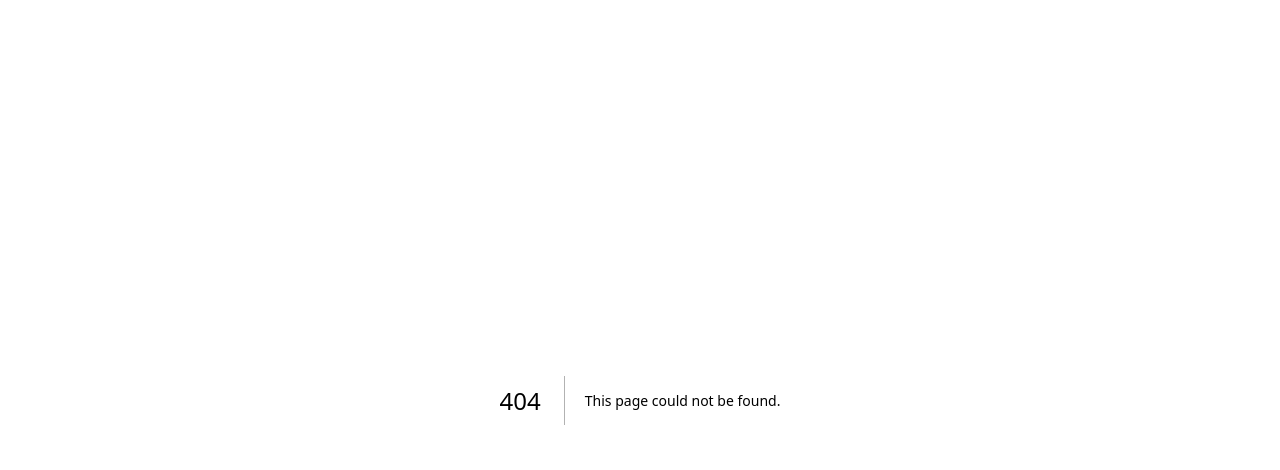
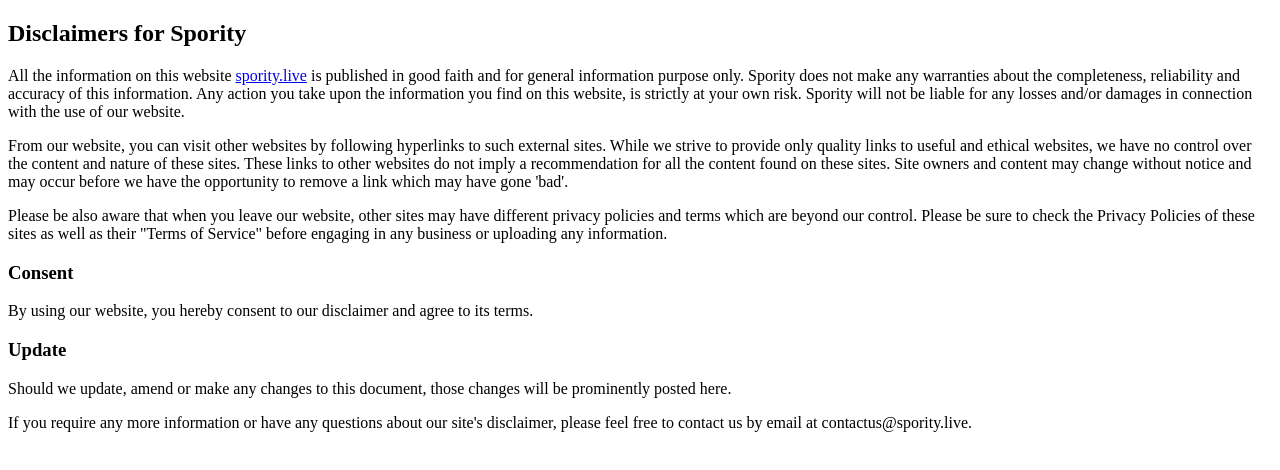
Before and after one commit to mhmAdmin1122/spority, a Next.js app: page /Components/Sections/DisclaimerSection in a window 1280 px wide. Before the commit this address had no page. Shown: the top 470 px of the page. Built offline with nearby package versions, Linux system fonts and the light colour scheme.

Commit message:
disclaimer layout created

```diff
--- a/pages/Components/Footer.tsx
+++ b/pages/Components/Footer.tsx
@@ -48,7 +48,7 @@
           <Link href="/">Our Mission</Link>
           <Link href="/">Our Team</Link>
           <Link href="/Privacy-Policy">Privacy Policy</Link>
-          <Link href="/">Disclaimer</Link>
+          <Link href="/Disclaimers">Disclaimer</Link>
         </div>
       </div>
     </footer>
--- /dev/null
+++ b/pages/Components/Sections/DisclaimerSection.tsx
@@ -0,0 +1,41 @@
+import Link from "next/link";
+import React from "react";
+
+const DisclaimerSection = () => {
+  return (
+    <div className="disclaimer-section">
+      <h2 className="heading">Disclaimers for Spority</h2>
+      <p>
+        All the information on this website <Link href={"/"} className="text-[#ff4500]">spority.live</Link> is published in
+        good faith and for general information purpose only. Spority does not
+        make any warranties about the completeness, reliability and accuracy of
+        this information. Any action you take upon the information you find on
+        this website, is strictly at your own risk. Spority will not be liable
+        for any losses and/or damages in connection with the use of our website.
+      </p>
+      <p>
+        From our website, you can visit other websites by following hyperlinks
+        to such external sites. While we strive to provide only quality links to
+        useful and ethical websites, we have no control over the content and
+        nature of these sites. These links to other websites do not imply a
+        recommendation for all the content found on these sites. Site owners and
+        content may change without notice and may occur before we have the
+        opportunity to remove a link which may have gone 'bad'.
+      </p>
+      <p>
+        Please be also aware that when you leave our website, other sites may
+        have different privacy policies and terms which are beyond our control.
+        Please be sure to check the Privacy Policies of these sites as well as
+        their "Terms of Service" before engaging in any business or uploading
+        any information.
+      </p>
+      <h3 className="heading">Consent</h3>
+      <p>By using our website, you hereby consent to our disclaimer and agree to its terms.</p>
+      <h3 className="heading">Update</h3>
+      <p>Should we update, amend or make any changes to this document, those changes will be prominently posted here.</p>
+      <p>If you require any more information or have any questions about our site's disclaimer, please feel free to contact us by email at contactus@spority.live.</p>
+    </div>
+  );
+};
+
+export default DisclaimerSection;
```
Also changed, not shown: pages/Disclaimers/index.tsx (added, +21 -0 lines).
